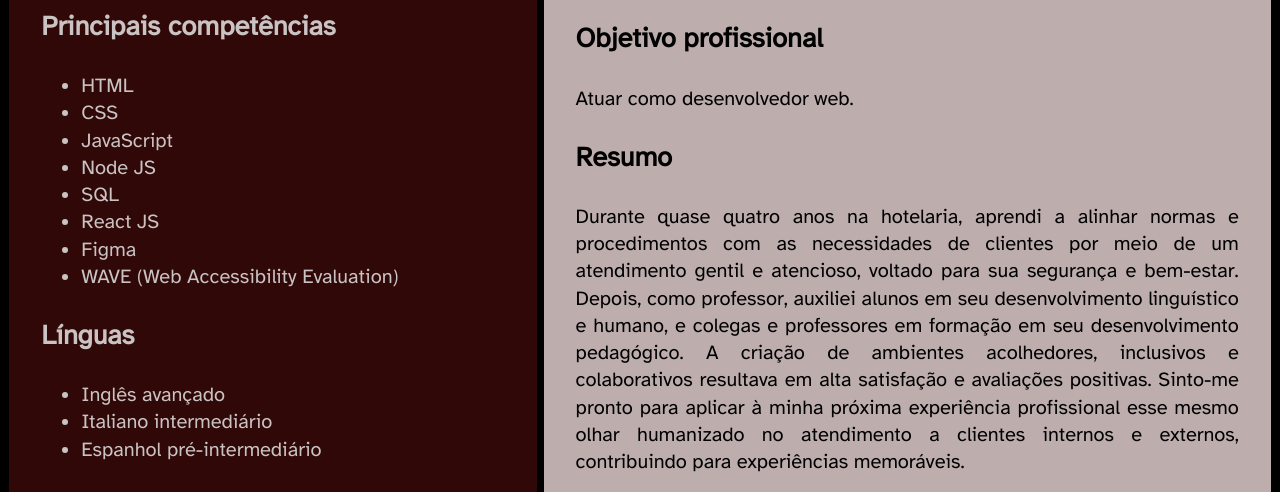
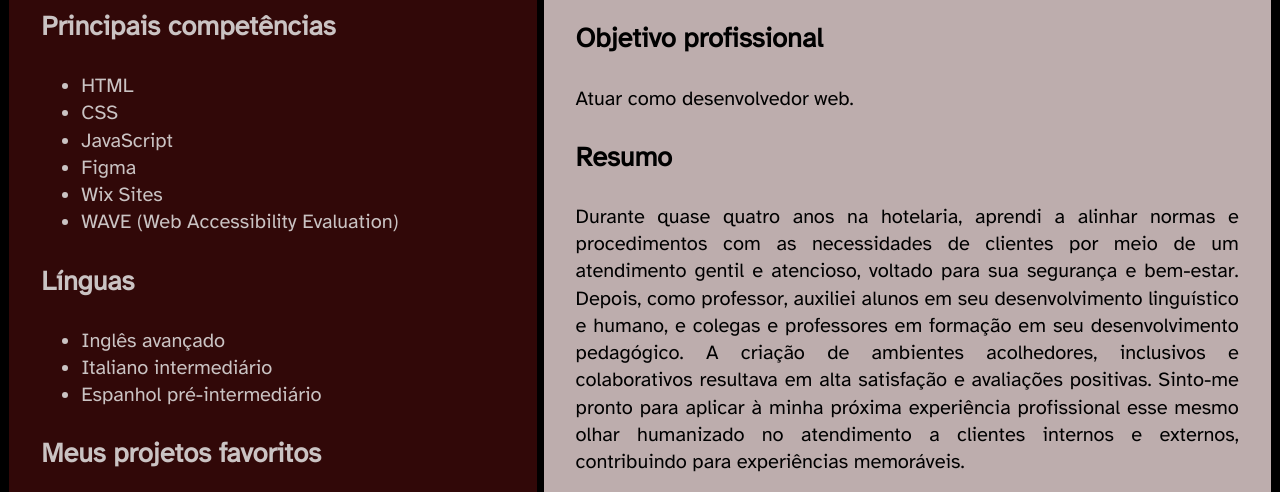
Before and after one commit to romulocraveiro/mydevresume, a plain HTML site: page index.html in a window 1280 px wide. Shown: the part 283-775 px from the top of the page. Drawn offline with Linux system fonts and the light colour scheme.

Commit message:
atualização das competencias

```diff
--- a/index.html
+++ b/index.html
@@ -35,10 +35,8 @@
                     <li>HTML</li>
                     <li>CSS</li>
                     <li>JavaScript</li>
-                    <li>Node JS</li>
-                    <li>SQL</li>
-                    <li>React JS</li>
                     <li>Figma</li>
+                    <li>Wix Sites</li>
                     <li>WAVE (Web Accessibility Evaluation)</li>
                 </ul>
 
```
Also changed, not shown: english.html (+1 -3 lines).
